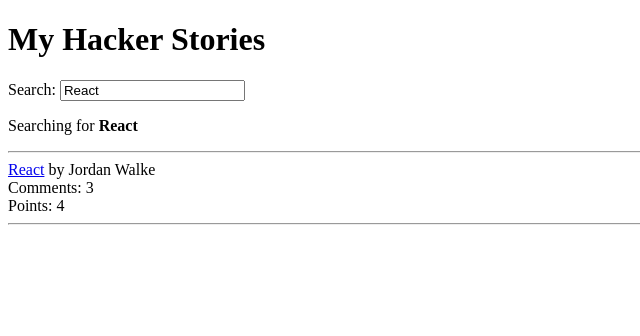
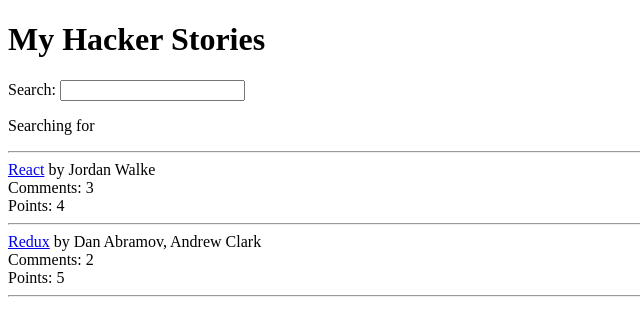
Before and after one commit to ferueda/road-to-react, a React (Create React App) app in the folder hacker-stories/: page / in a window 1280 px wide. Shown: the top 336 px of the page, without its empty margins (0-640 px from the left). Built offline with nearby package versions, Linux system fonts and the light colour scheme.

Commit message:
finished React Fragment chapter

```diff
--- a/hacker-stories/src/App.js
+++ b/hacker-stories/src/App.js
@@ -26,13 +26,13 @@
 
 const Search = ({ search, onSearch }) => {
   return (
-    <div>
+    <React.Fragment>
       <label htmlFor='search'>Search: </label>
       <input id='search' type='text' value={search} onChange={onSearch} />
       <p>
         Searching for <strong>{search}</strong>
       </p>
-    </div>
+    </React.Fragment>
   );
 };
 
@@ -66,7 +66,7 @@
     },
   ];
 
-  const [search, setSearch] = useSemiPersistentState('search', 'React');
+  const [search, setSearch] = useSemiPersistentState('search', '');
 
   const handleSearch = (event) => {
     setSearch(event.target.value);
```
